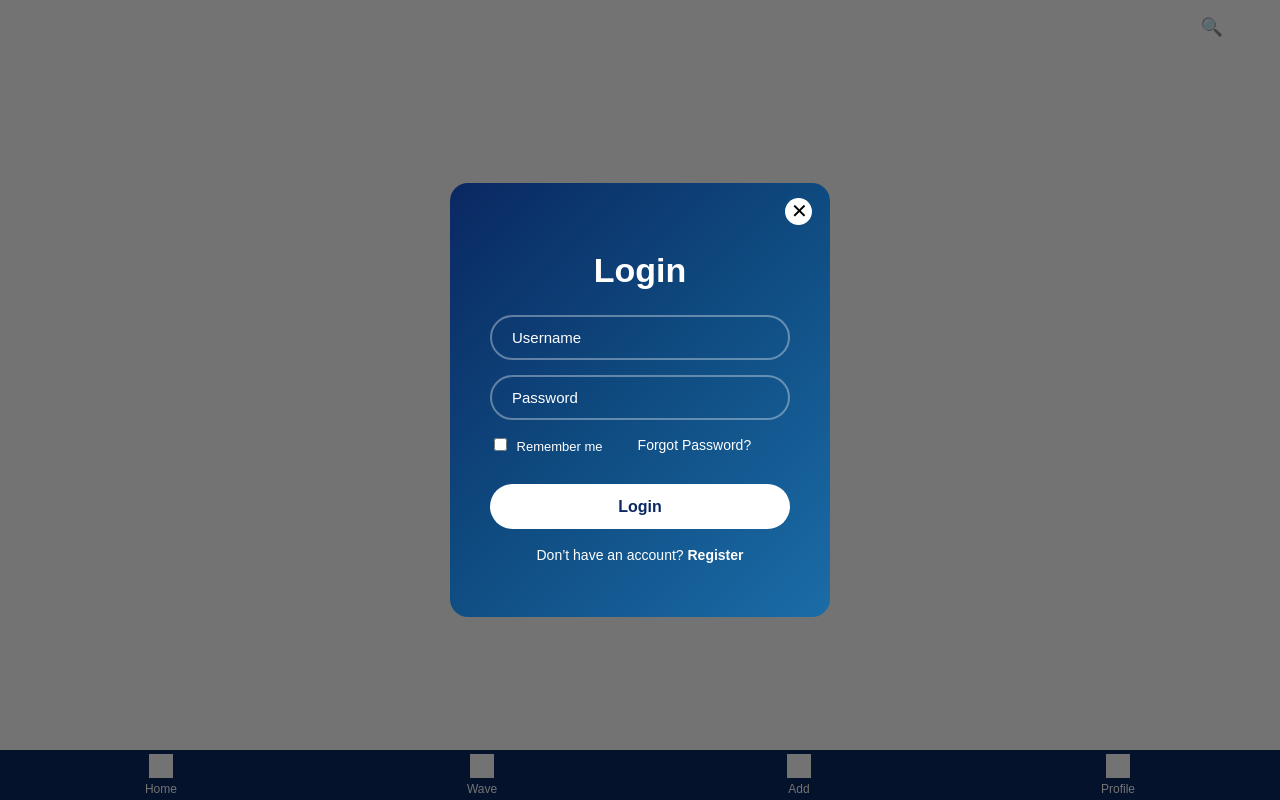
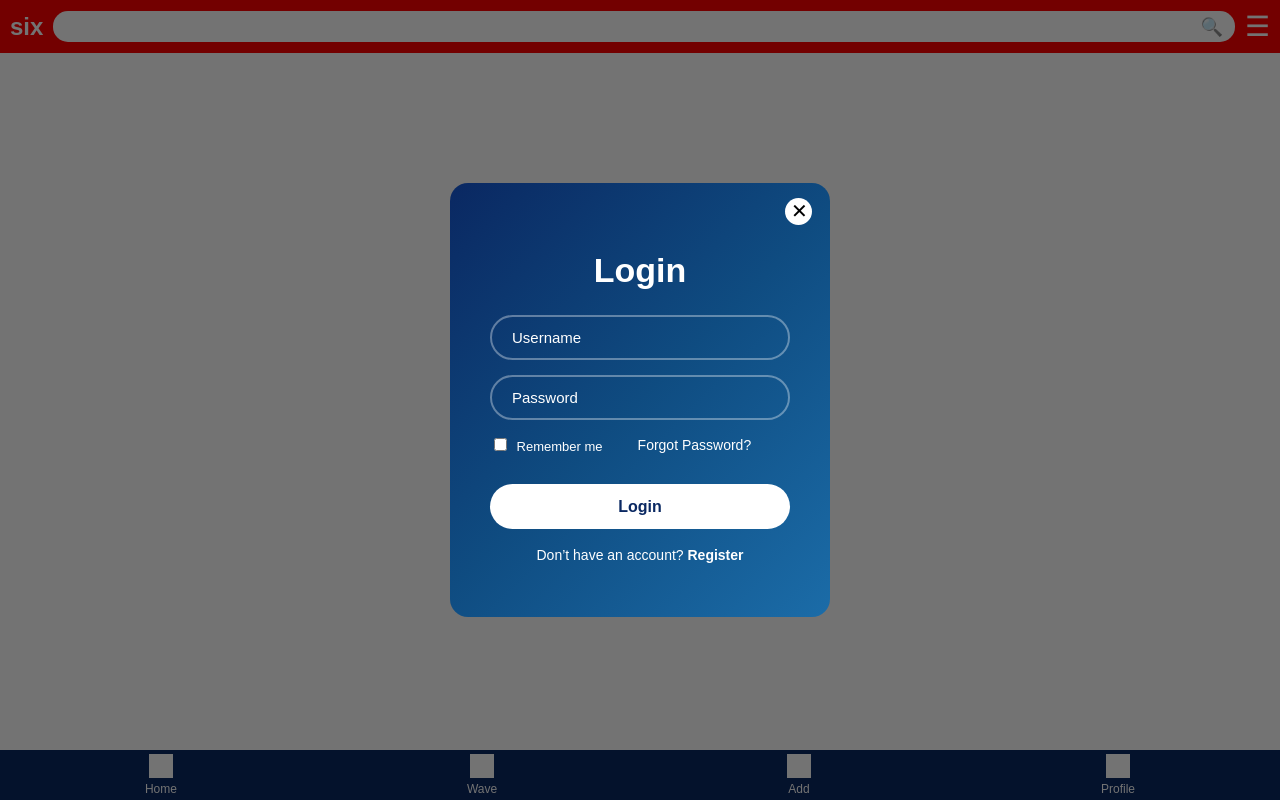
Before and after one commit to princecrayner/six, a Flask app: page / in a window 1280 px wide. Run offline with Flask 3, Linux system fonts and the light colour scheme; data that the repository does not hold is empty; grey boxes are pictures that could not be loaded.

Commit message:
project updated

```diff
--- a/static/style.css
+++ b/static/style.css
@@ -104,7 +104,7 @@ body {
   display: flex;
   align-items: center;
   justify-content: space-between;
-  background: none;
+  background: red;
   padding: 10px;
 }
 
```
